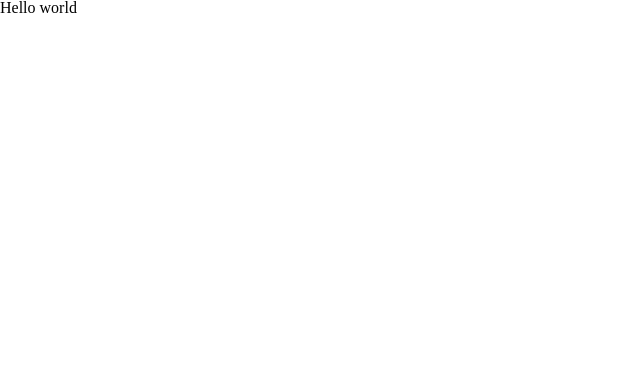
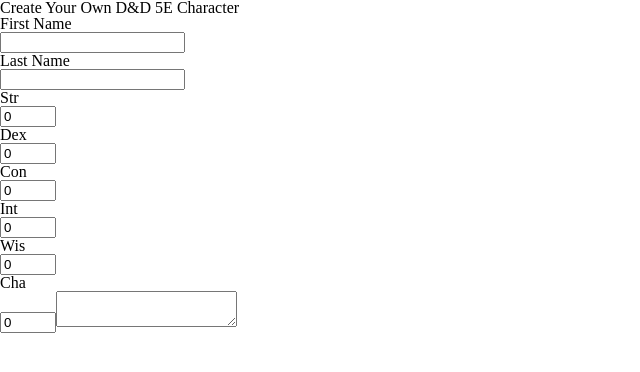
Before and after one commit to Ovorp/DnD-Character-Creator, a React (Create React App) app: page / in a window 1280 px wide. Shown: the top 372 px of the page, without its empty margins (0-640 px from the left). Built offline with nearby package versions, Linux system fonts and the light colour scheme.

Commit message:
Starting working on the input fields for the creation part of the app

```diff
--- a/public/index.html
+++ b/public/index.html
@@ -10,7 +10,7 @@
       content="Web site created using create-react-app"
     />
 
-    <title>React App</title>
+    <title>D&D 5E creation app</title>
   </head>
   <body>
     <div id="root"></div>
--- a/src/App.js
+++ b/src/App.js
@@ -1,8 +1,22 @@
 import React, { Component } from 'react';
 import './css/App.css';
+import Creation from './components/Creation';
 
 export default class App extends Component {
+  constructor(props) {
+    super(props);
+
+    this.state = {
+      id: 0,
+      inventory: [],
+    };
+  }
+
   render() {
-    return <div>Hello world</div>;
+    return (
+      <div className="app">
+        <Creation />
+      </div>
+    );
   }
 }
--- /dev/null
+++ b/src/components/Creation.js
@@ -0,0 +1,40 @@
+import React, { Component } from 'react';
+import Header from './Header';
+import NameInput from './NameInput';
+import NumberInput from './NumberInput';
+
+export default class Creation extends Component {
+  constructor(props) {
+    super(props);
+
+    this.state = {
+      firstName: '',
+      lastName: '',
+      str: 0,
+      dex: 0,
+      con: 0,
+      int: 0,
+      wis: 0,
+      cha: 0,
+      bio: '',
+      avatar: '',
+    };
+  }
+
+  render() {
+    return (
+      <div className="creation">
+        <Header header={`Create Your Own D&D 5E Character`} />
+        <NameInput name="firstName" />
+        <NameInput name="lastName" />
+        <NumberInput name="str" />
+        <NumberInput name="dex" />
+        <NumberInput name="con" />
+        <NumberInput name="int" />
+        <NumberInput name="wis" />
+        <NumberInput name="cha" />
+        <textarea className="bio" />
+      </div>
+    );
+  }
+}
--- /dev/null
+++ b/src/components/Header.js
@@ -0,0 +1,9 @@
+import React from 'react';
+
+export default function Header(props) {
+  return (
+    <header>
+      <h1>{props.header}</h1>
+    </header>
+  );
+}
--- /dev/null
+++ b/src/components/NameInput.js
@@ -0,0 +1,29 @@
+import React, { Component } from 'react';
+
+export default class Inputs extends Component {
+  constructor(props) {
+    super(props);
+
+    this.state = {
+      userInput: '',
+    };
+  }
+
+  handleUserInput = (e) => {
+    this.setState({
+      userInput: e.target.value,
+    });
+  };
+
+  render() {
+    let title = this.props.name[0].toUpperCase() + this.props.name.slice(1);
+    title = title.split('N').join(' N');
+
+    return (
+      <>
+        <h2>{title}</h2>
+        <input onChange={this.handleUserInput} />
+      </>
+    );
+  }
+}
--- /dev/null
+++ b/src/components/NumberInput.js
@@ -0,0 +1,32 @@
+import React, { Component } from 'react';
+
+export default class NumberInput extends Component {
+  constructor(props) {
+    super(props);
+
+    this.state = {
+      userInput: 0,
+    };
+  }
+
+  handleUserInput = (e) => {
+    this.setState({
+      userInput: +e.target.value,
+    });
+  };
+
+  render() {
+    return (
+      <>
+        <h2>{this.props.name[0].toUpperCase() + this.props.name.slice(1)}</h2>
+        <input
+          type="number"
+          min="0"
+          max="20"
+          value={this.state.userInput}
+          onChange={this.handleUserInput}
+        />
+      </>
+    );
+  }
+}
```
Also changed, not shown: 1 other file (tests, documents, lock files or other folders).
